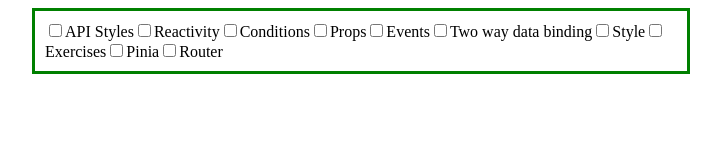
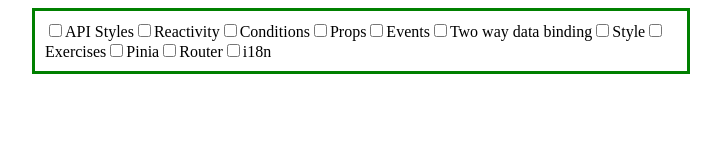
Before and after one commit to PadreSVK/vue-3-basics, a Vue app: page / in a window 1280 px wide. Shown: the top 160 px of the page, without its empty margins (279-1000 px from the left). Built offline with nearby package versions, Linux system fonts and the light colour scheme; the HTML template or start-up script is replaced by a standard one.

Commit message:
remove pinia

```diff
--- a/package.json
+++ b/package.json
@@ -10,7 +10,6 @@
   "dependencies": {
     "pinia": "^2.0.21",
     "vue": "^3.2.38",
-    "vue-i18n": "^9.2.2",
     "vue-router": "^4.1.5"
   },
   "devDependencies": {
--- a/src/App.vue
+++ b/src/App.vue
@@ -29,6 +29,9 @@
 
         <input type="checkbox" v-model="router" />
         <label for="router">Router</label>
+
+         <input type="checkbox" v-model="i18n" />
+        <label for="i18n">i18n</label>
 
         <APIStyles v-if="apistyles" />
         <Reactivity v-if="reactivity" />
```
Also changed, not shown: 1 other file (tests, documents, lock files or other folders).
